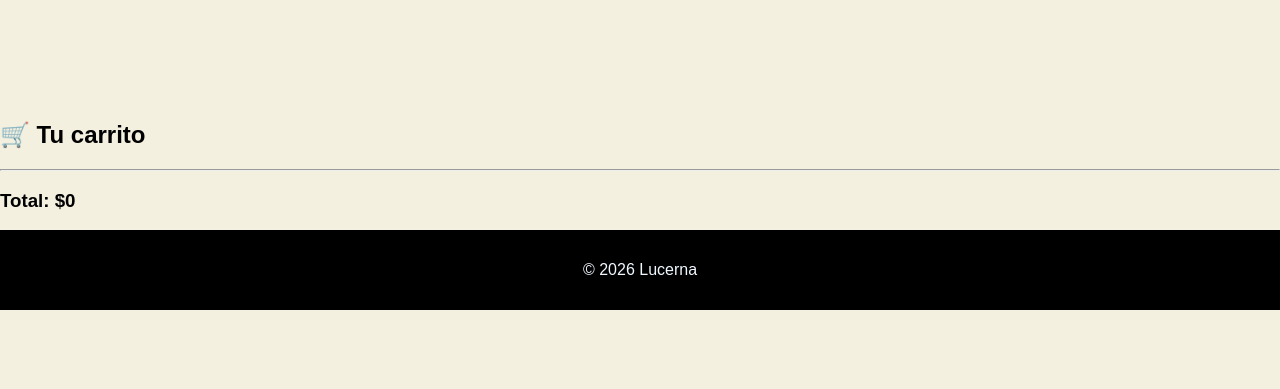
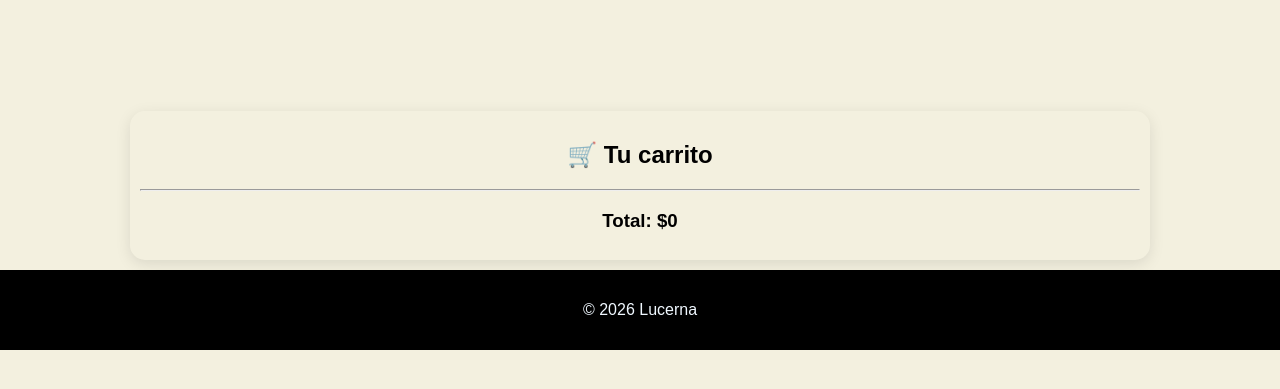
Before and after one commit to Loren-r/Lucerna-Web, a PHP site: page /Lucerna/Vistas/carrito.php in a window 1280 px wide. Shown: the part 219-608 px from the top of the page. Run offline with PHP 8.4, Linux system fonts and the light colour scheme.

Commit message:
Estilo al carrito

```diff
--- a/Lucerna/Vistas/carrito.php
+++ b/Lucerna/Vistas/carrito.php
@@ -34,7 +34,7 @@
 
     <main>
 
-       <div class="container mt-4">
+       <div class="container_carrito">
 
          <h2 class="text-center">🛒 Tu carrito</h2>
 
@@ -42,9 +42,11 @@
 
         <hr>
 
-         <h3 lass="text-end">
+         <h3 class="text-end">
              Total: <span id="total">$0</span>
          </h3>
+
+        </hr>
 
 </div>
 
--- a/Lucerna/Vistas/contacto.php
+++ b/Lucerna/Vistas/contacto.php
@@ -34,7 +34,7 @@
     <main>
     <section class="contacto-card">
         <h2>Contáctanos</h2>
-        <form method="post">
+        <form method="post" action="enviar.php">
             <label for="name">Nombre:</label>
             <input type="text" id="name" name="user_name" />
 
--- a/Lucerna/script.js
+++ b/Lucerna/script.js
@@ -7,8 +7,6 @@
 
         menu.style.display = (estado === "none") ? "flex" : "none";
     }
-
-
 
 
 /* lista de productos para el catalogo de postres */
--- a/Lucerna/style.css
+++ b/Lucerna/style.css
@@ -308,6 +308,15 @@ footer {
 
 }
 
+.container_carrito {
+    text-align: center;
+    max-width: 1000px;
+    margin: 10px auto;
+    padding: 10px;
+    border-radius: 15px;
+    box-shadow: 0 4px 15px rgba(0,0,0,0.1);
+}
+
 /* =========================
    RESPONSIVE
 ========================= */
```
Also changed, not shown: Lucerna/Controlador/enviar.php (added, +21 -0 lines).
